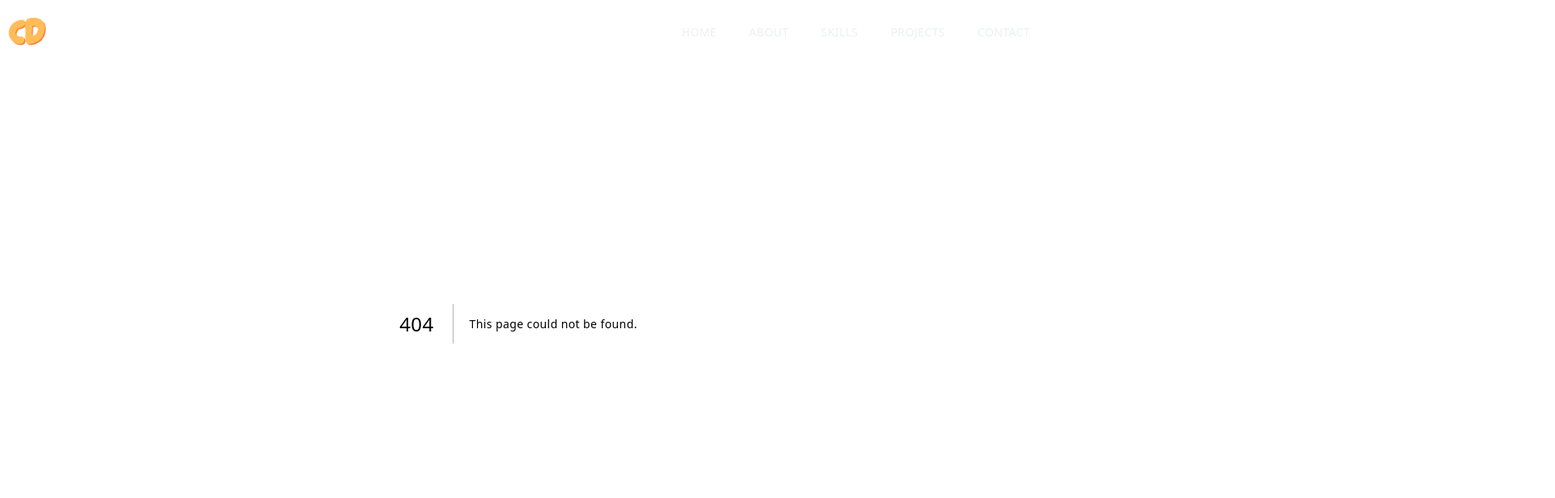
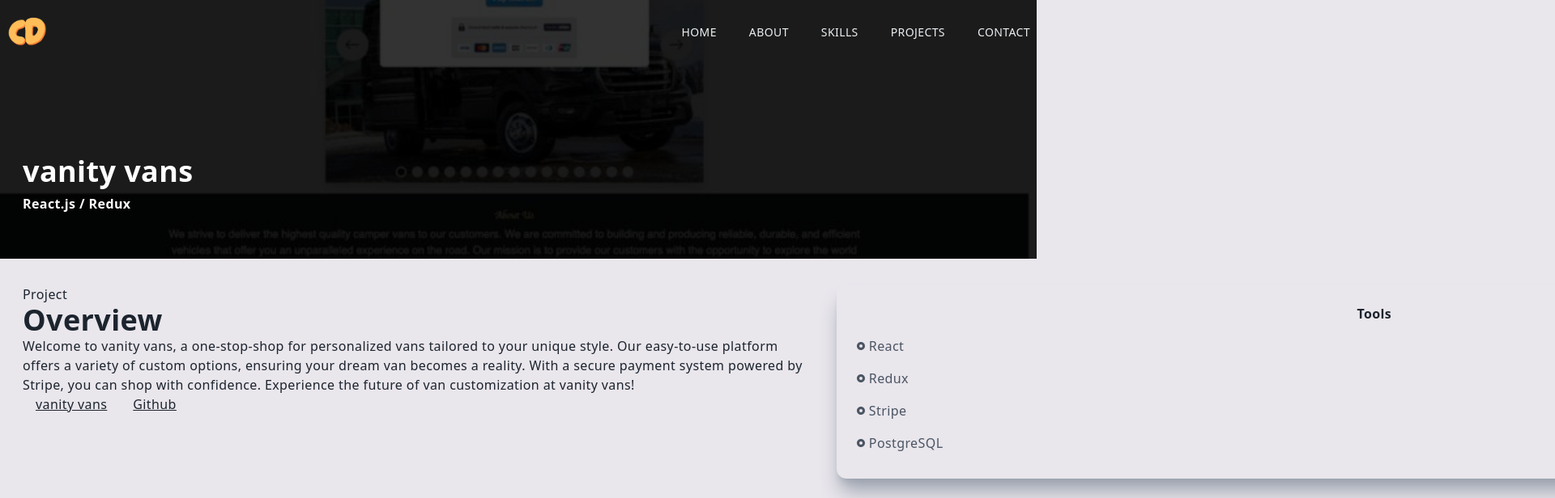
Before and after one commit to CodyDiBella/portfolio, a Next.js app: page /vanityvans in a window 1280 px wide. Before the commit this address had no page. Shown: the top 616 px of the page at 81% size, 1920 px wide, since content can reach past the window. Built offline with nearby package versions, Linux system fonts and the light colour scheme.

Commit message:
projects mostly done

```diff
--- /dev/null
+++ b/pages/hogleg.js
@@ -0,0 +1,82 @@
+import React from "react";
+import hoglegImg from "../public/assets/projects/hogleg.jpeg";
+import Image from "next/image";
+import { RiRadioButtonFill } from "react-icons/ri";
+import Link from "next/link";
+import { FiArrowLeft } from "react-icons/fi";
+
+const hogleg = () => {
+  return (
+    <div className="w-full">
+      <div className="w-screen h-[30vh] lg:h-[40vh] relative">
+        <div className="absolute top-0 left-0 w-full h-[30vh] lg:h-[40vh] bg-black/80 z-10" />
+        <Image
+          className="absolute z-1"
+          layout="fill"
+          objectFit="cover"
+          src={hoglegImg}
+          alt="/"
+        />
+        <div className="absolute top-[70%] max-w-[1240px] w-full left-[50%] right-[50%] translate-x-[-50%] translate-y-[-50%] text-white z-10 p-2">
+          <h2 className="py-2">Hogwart's Legacy Character Database</h2>
+          <h3>React.js / Redux</h3>
+        </div>
+      </div>
+      <div className="max-w-[1240px] mx-auto p-2 grid md:grid-cols-5 gap-8 pt-8">
+        <div className="col-span-4">
+          <p>Project</p>
+          <h2>Overview</h2>
+          <p>
+          Introducing Hogwarts Legacy Character Database. Developed as a final project for the junior phase of Fullstack Academy, this interactive database utilizes React and Redux to showcase characters and houses from the game. Explore and engage with your favorite in-game elements while experiencing the magic of Hogwarts Legacy Character Database. Immerse yourself in the enchanting world of Hogwarts and uncover the secrets behind its captivating characters and iconic houses.
+          </p>
+            <a
+              href="https://hogleg.onrender.com/"
+              target="_blank"
+              rel="noopener noreferrer"
+              className="m-auto p-4 underline cursor-pointer"
+            >
+              Hogwart's Legacy Character Database
+            </a>
+            <a
+              href="https://github.com/CodyDiBella/HogLeg"
+              target="_blank"
+              rel="noopener noreferrer"
+              className="p-4 m-auto underline cursor-pointer"
+            >
+              Github
+            </a>
+        </div>
+        <div className="col-span-4 mx-auto md:col-span-1 shadow-xl shadow-gray-400 rounded-xl p-4">
+          <div className="p-2">
+            <p className="text-center font-bold pb-2">Tools</p>
+            <div className="grid grid-cols-3 w-screen md:grid-cols-1">
+              <p className="text-gray-600 py-2 flex items-center">
+                <RiRadioButtonFill className="pr-1" />
+               React
+              </p>
+              <p className="text-gray-600 py-2 flex items-center">
+                <RiRadioButtonFill className="pr-1" />
+                Redux
+              </p>
+              <p className="text-gray-600 py-2 flex items-center">
+                <RiRadioButtonFill className="pr-1" />
+                CSS
+              </p>
+              <p className="text-gray-600 py-2 flex items-center">
+                <RiRadioButtonFill className="pr-1" />
+                PostgreSQL
+              </p>
+            </div>
+          </div>
+        </div>
+        <button className="p-2 m-auto">
+          <Link href="/#projects">
+            <p className="cursor-pointer">Back</p>
+          </Link>
+        </button>
+      </div>
+    </div>
+  );
+};
+
+export default hogleg;
--- /dev/null
+++ b/pages/ogPortfolio.js
@@ -0,0 +1,70 @@
+import React from "react";
+import ogImg from "../public/assets/projects/og.jpeg";
+import Image from "next/image";
+import { RiRadioButtonFill } from "react-icons/ri";
+import Link from "next/link";
+import { FiArrowLeft } from "react-icons/fi";
+
+const og = () => {
+  return (
+    <div className="w-full">
+      <div className="w-screen h-[30vh] lg:h-[40vh] relative">
+        <div className="absolute top-0 left-0 w-full h-[30vh] lg:h-[40vh] bg-black/80 z-10" />
+        <Image
+          className="absolute z-1"
+          layout="fill"
+          objectFit="cover"
+          src={ogImg}
+          alt="/"
+        />
+        <div className="absolute top-[70%] max-w-[1240px] w-full left-[50%] right-[50%] translate-x-[-50%] translate-y-[-50%] text-white z-10 p-2">
+          <h2 className="py-2">Original portfolio website</h2>
+          <h3>HTML / JavaScript / CSS</h3>
+        </div>
+      </div>
+      <div className="max-w-[1240px] mx-auto p-2 grid md:grid-cols-5 gap-8 pt-8">
+        <div className="col-span-4">
+          <p>Project</p>
+          <h2>Overview</h2>
+          <p>
+          This is the first iteration of my personal portfolio website. I deployed it the 3rd week of Fullstack Academy and added projects to it as I went. I originally made it so that my youngest brother could play games that I made. It was mostly built using vanilla HTML, CSS, and JavaScript, though later projects do feature backend functionality and other tools.
+          </p>
+            <a
+              href="https://codydibella.com/"
+              target="_blank"
+              rel="noopener noreferrer"
+              className="m-auto p-4 underline cursor-pointer"
+            >
+              Original Portfolio
+            </a>
+        </div>
+        <div className="col-span-4 mx-auto md:col-span-1 shadow-xl shadow-gray-400 rounded-xl p-4">
+          <div className="p-2">
+            <p className="text-center font-bold pb-2">Tools</p>
+            <div className="grid grid-cols-3 w-screen md:grid-cols-1">
+              <p className="text-gray-600 py-2 flex items-center">
+                <RiRadioButtonFill className="pr-1" />
+               JavaScript
+              </p>
+              <p className="text-gray-600 py-2 flex items-center">
+                <RiRadioButtonFill className="pr-1" />
+                HTML
+              </p>
+              <p className="text-gray-600 py-2 flex items-center">
+                <RiRadioButtonFill className="pr-1" />
+                CSS
+              </p>
+            </div>
+          </div>
+        </div>
+        <button className="p-2 m-auto">
+          <Link href="/#projects">
+            <p className="cursor-pointer">Back</p>
+          </Link>
+        </button>
+      </div>
+    </div>
+  );
+};
+
+export default og;
--- /dev/null
+++ b/pages/vanityvans.js
@@ -0,0 +1,82 @@
+import React from "react";
+import vanityvansImg from "../public/assets/projects/vanityvans.jpeg";
+import Image from "next/image";
+import { RiRadioButtonFill } from "react-icons/ri";
+import Link from "next/link";
+import { FiArrowLeft } from "react-icons/fi";
+
+const vanityvans = () => {
+  return (
+    <div className="w-full">
+      <div className="w-screen h-[30vh] lg:h-[40vh] relative">
+        <div className="absolute top-0 left-0 w-full h-[30vh] lg:h-[40vh] bg-black/80 z-10" />
+        <Image
+          className="absolute z-1"
+          layout="fill"
+          objectFit="cover"
+          src={vanityvansImg}
+          alt="/"
+        />
+        <div className="absolute top-[70%] max-w-[1240px] w-full left-[50%] right-[50%] translate-x-[-50%] translate-y-[-50%] text-white z-10 p-2">
+          <h2 className="py-2">vanity vans</h2>
+          <h3>React.js / Redux</h3>
+        </div>
+      </div>
+      <div className="max-w-[1240px] mx-auto p-2 grid md:grid-cols-5 gap-8 pt-8">
+        <div className="col-span-4">
+          <p>Project</p>
+          <h2>Overview</h2>
+          <p>
+          Welcome to vanity vans, a one-stop-shop for personalized vans tailored to your unique style. Our easy-to-use platform offers a variety of custom options, ensuring your dream van becomes a reality. With a secure payment system powered by Stripe, you can shop with confidence. Experience the future of van customization at vanity vans!
+          </p>
+            <a
+              href="https://vanityvans.onrender.com/"
+              target="_blank"
+              rel="noopener noreferrer"
+              className="m-auto p-4 underline cursor-pointer"
+            >
+              vanity vans
+            </a>
+            <a
+              href="https://github.com/Dr-Teeth/GraceShopper"
+              target="_blank"
+              rel="noopener noreferrer"
+              className="p-4 m-auto underline cursor-pointer"
+            >
+              Github
+            </a>
+        </div>
+        <div className="col-span-4 mx-auto md:col-span-1 shadow-xl shadow-gray-400 rounded-xl p-4">
+          <div className="p-2">
+            <p className="text-center font-bold pb-2">Tools</p>
+            <div className="grid grid-cols-3 w-screen md:grid-cols-1">
+              <p className="text-gray-600 py-2 flex items-center">
+                <RiRadioButtonFill className="pr-1" />
+               React
+              </p>
+              <p className="text-gray-600 py-2 flex items-center">
+                <RiRadioButtonFill className="pr-1" />
+                Redux
+              </p>
+              <p className="text-gray-600 py-2 flex items-center">
+                <RiRadioButtonFill className="pr-1" />
+                Stripe
+              </p>
+              <p className="text-gray-600 py-2 flex items-center">
+                <RiRadioButtonFill className="pr-1" />
+                PostgreSQL
+              </p>
+            </div>
+          </div>
+        </div>
+        <button className="p-2 m-auto">
+          <Link href="/#projects">
+            <p className="cursor-pointer">Back</p>
+          </Link>
+        </button>
+      </div>
+    </div>
+  );
+};
+
+export default vanityvans;
```
